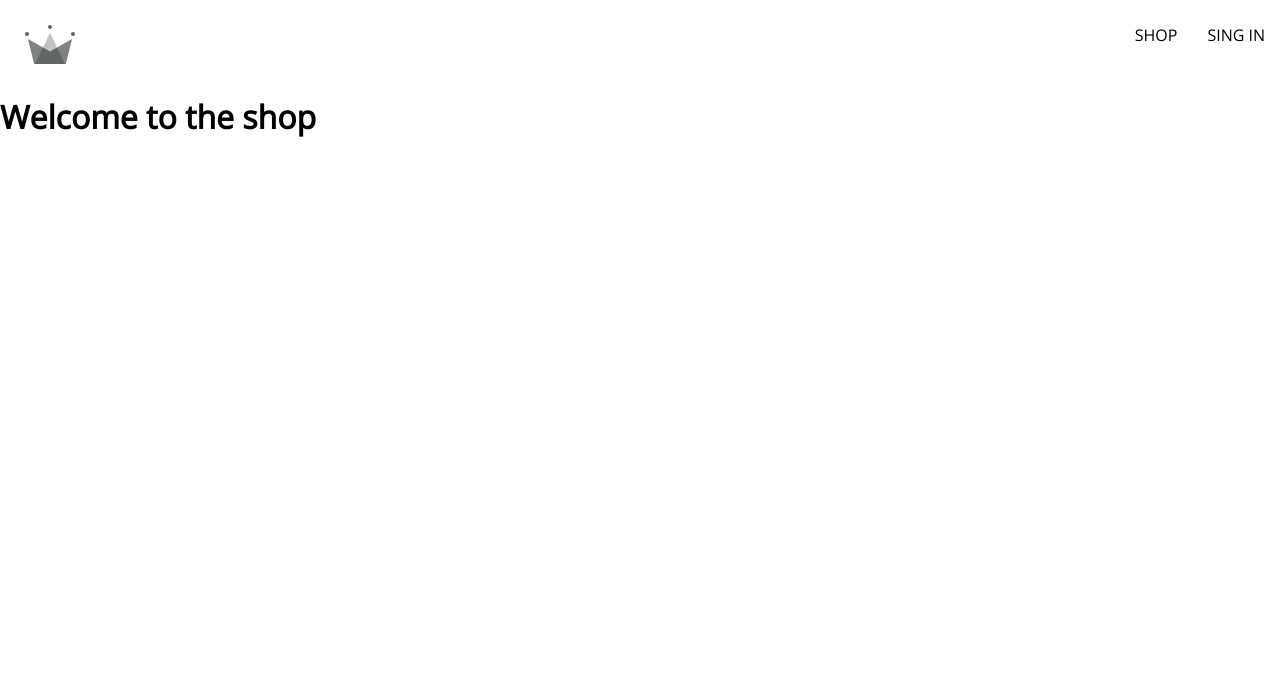
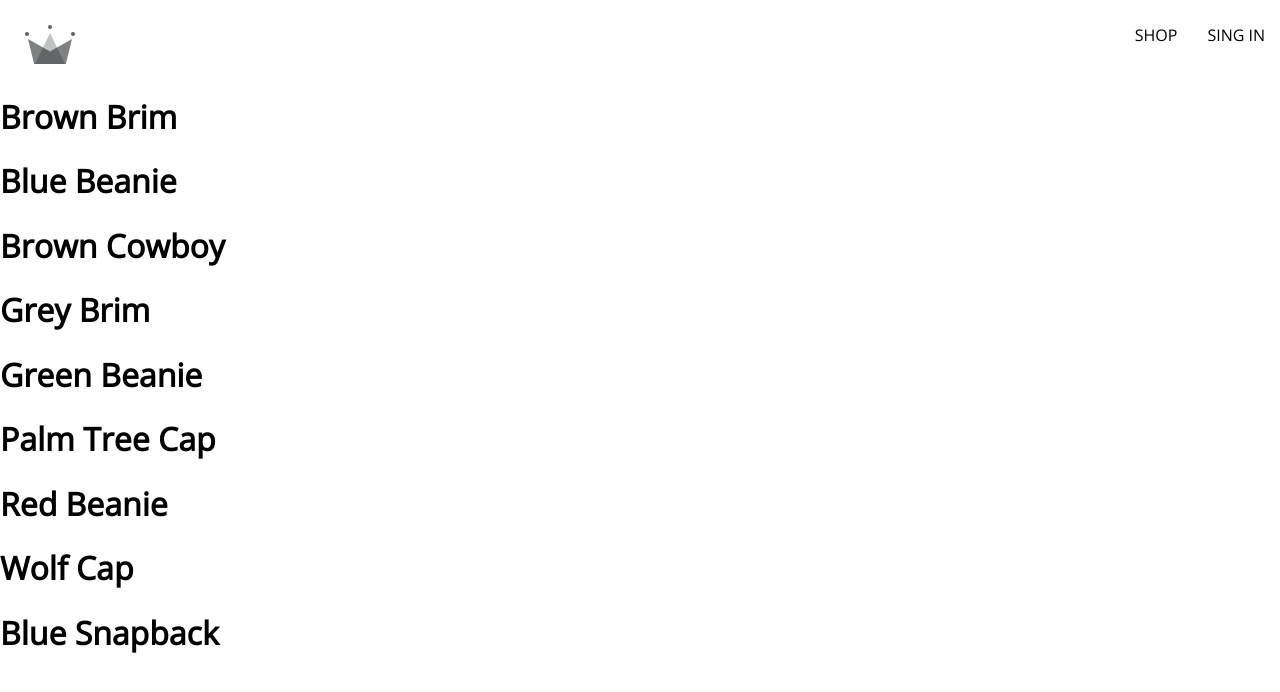
Before and after one commit to mraltun/clothing-project, a React (Create React App) app: page /shop in a window 1280 px wide. Shown: the top 692 px of the page. Built offline with nearby package versions, Linux system fonts and the light colour scheme; no server answers.

Commit message:
Added Shop component and shop-data mock file

```diff
--- a/src/App.js
+++ b/src/App.js
@@ -2,15 +2,7 @@
 import Home from "./routes/home/home";
 import Navigation from "./routes/navigation/navigation";
 import Authentication from "./routes/authentication/authentication";
-
-// Temporary Shop component
-const Shop = () => {
-  return (
-    <div>
-      <h1>Welcome to the shop</h1>
-    </div>
-  );
-};
+import Shop from "./routes/shop/shop";
 
 const App = () => {
   return (
--- /dev/null
+++ b/src/routes/shop/shop.jsx
@@ -0,0 +1,15 @@
+import SHOP_DATA from "../../shop-data.json";
+
+const Shop = () => {
+  return (
+    <div>
+      {SHOP_DATA.map(({ id, name }) => (
+        <div key={id}>
+          <h1>{name}</h1>
+        </div>
+      ))}
+    </div>
+  );
+};
+
+export default Shop;
--- /dev/null
+++ b/src/shop-data.json
@@ -0,0 +1,56 @@
+[
+  {
+    "id": 1,
+    "name": "Brown Brim",
+    "imageUrl": "https://i.ibb.co/ZYW3VTp/brown-brim.png",
+    "price": 25
+  },
+  {
+    "id": 2,
+    "name": "Blue Beanie",
+    "imageUrl": "https://i.ibb.co/ypkgK0X/blue-beanie.png",
+    "price": 18
+  },
+  {
+    "id": 3,
+    "name": "Brown Cowboy",
+    "imageUrl": "https://i.ibb.co/QdJwgmp/brown-cowboy.png",
+    "price": 35
+  },
+  {
+    "id": 4,
+    "name": "Grey Brim",
+    "imageUrl": "https://i.ibb.co/RjBLWxB/grey-brim.png",
+    "price": 25
+  },
+  {
+    "id": 5,
+    "name": "Green Beanie",
+    "imageUrl": "https://i.ibb.co/YTjW3vF/green-beanie.png",
+    "price": 18
+  },
+  {
+    "id": 6,
+    "name": "Palm Tree Cap",
+    "imageUrl": "https://i.ibb.co/rKBDvJX/palm-tree-cap.png",
+    "price": 14
+  },
+  {
+    "id": 7,
+    "name": "Red Beanie",
+    "imageUrl": "https://i.ibb.co/bLB646Z/red-beanie.png",
+    "price": 18
+  },
+  {
+    "id": 8,
+    "name": "Wolf Cap",
+    "imageUrl": "https://i.ibb.co/1f2nWMM/wolf-cap.png",
+    "price": 14
+  },
+  {
+    "id": 9,
+    "name": "Blue Snapback",
+    "imageUrl": "https://i.ibb.co/X2VJP2W/blue-snapback.png",
+    "price": 16
+  }
+]
--- a/src/utils/firebase/firebase.js
+++ b/src/utils/firebase/firebase.js
@@ -81,6 +81,7 @@
   return await signInWithEmailAndPassword(auth, email, password);
 };
 
+// Sign out using Firebase method
 export const signOutUser = () => signOut(auth);
 
 // Observer pattern
```
